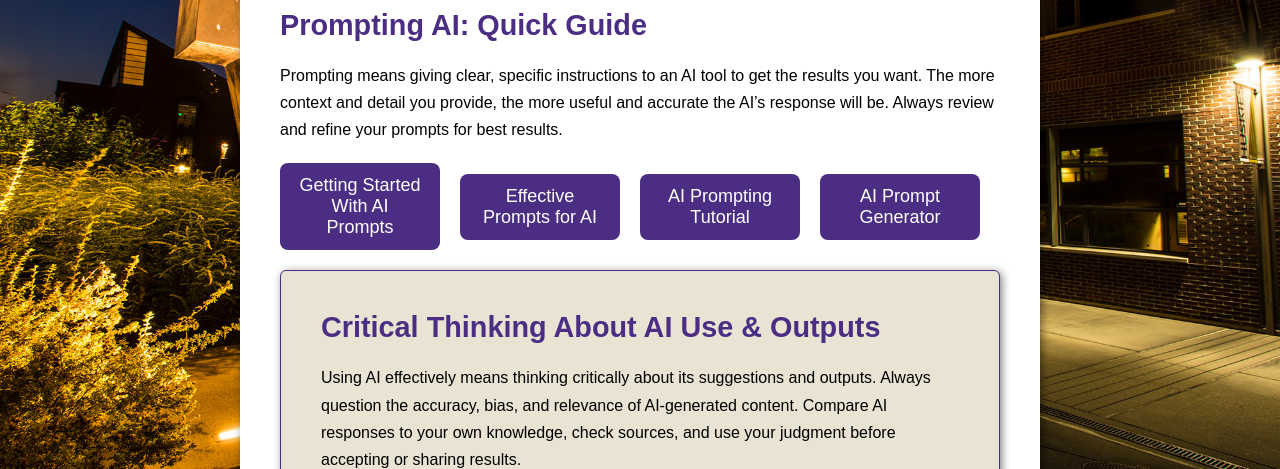
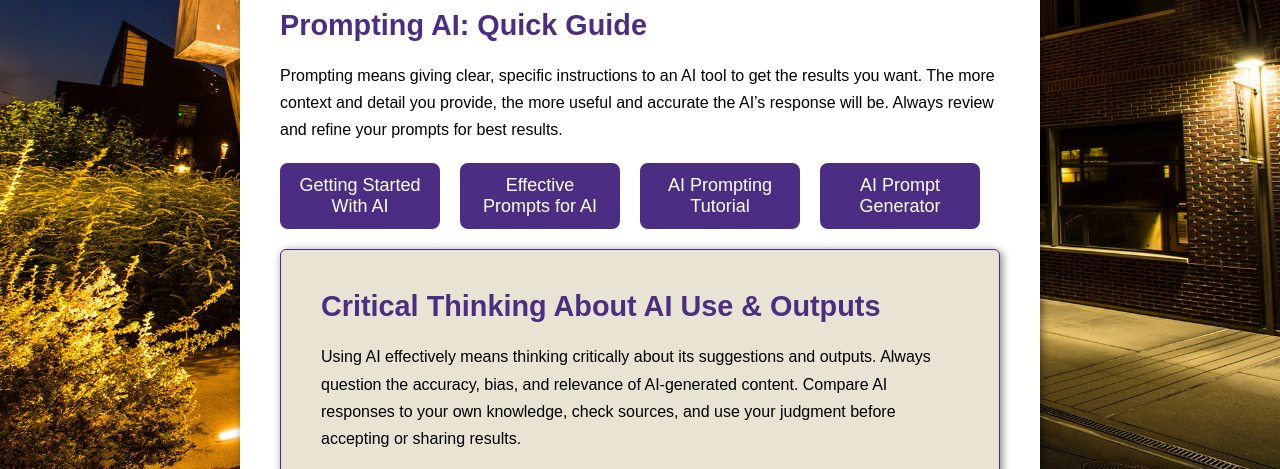
Before and after one commit to cweber12/ai-prompting, a plain HTML site: page index.html in a window 1280 px wide. Shown: the part 278-747 px from the top of the page. Drawn offline with Linux system fonts and the light colour scheme.

Commit message:
changed buttons

```diff
--- a/index.html
+++ b/index.html
@@ -23,7 +23,7 @@
         </p>
         <div class="btn-container">
           <a class="btn" href="https://www.huit.harvard.edu/news/ai-prompts" target="_blank">
-            Getting Started With AI Prompts
+            Getting Started With AI
           </a>
           <a class="btn" href="https://mitsloanedtech.mit.edu/ai/basics/effective-prompts/" target="_blank">
             Effective Prompts for AI
```
